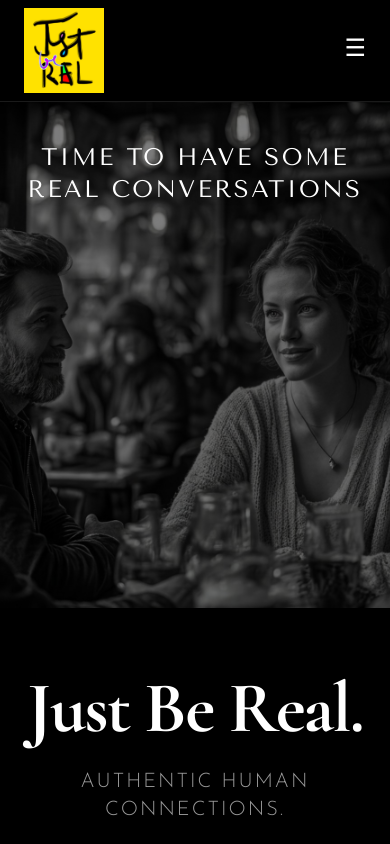
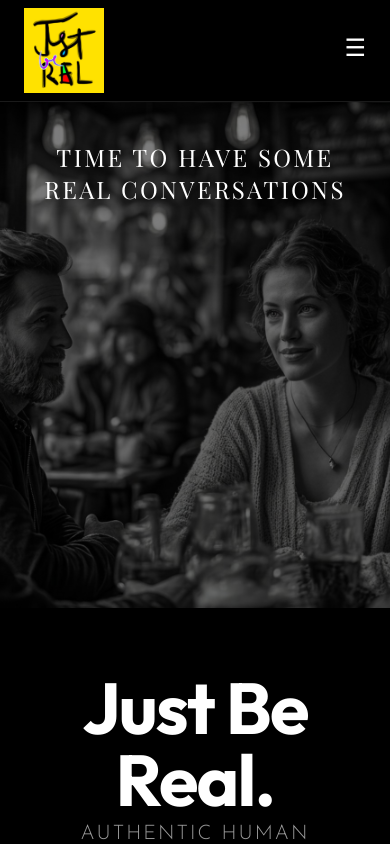
Before and after one commit to Anooppjay/justbereal-website, a Next.js app: page / in a window 390 px wide. Shown: the top 844 px of the page. Built offline with nearby package versions, Linux system fonts and the light colour scheme.

Commit message:
Outfit font on 'Just Be Real.' hero, tightened spacing to tagline (mb-1), rounded-full on /beta-download APK button (ghost aesthetic preserved)

```diff
--- a/app/beta-download/page.tsx
+++ b/app/beta-download/page.tsx
@@ -15,7 +15,7 @@ export default function BetaDownloadPage() {
 
         <a
           href={apkUrl}
-          className="inline-block font-sans font-light text-sm tracking-widest uppercase border border-white/20 px-8 py-4 hover:bg-white hover:text-black transition-colors mb-16"
+          className="inline-block font-sans font-light text-sm tracking-widest uppercase border border-white/20 rounded-full px-8 py-4 hover:bg-white hover:text-black transition-colors mb-16"
         >
           Download APK
         </a>
--- a/app/layout.tsx
+++ b/app/layout.tsx
@@ -1,5 +1,5 @@
 import type { Metadata } from "next";
-import { Cormorant_Garamond, Josefin_Sans, Tenor_Sans, Poppins, Open_Sans } from "next/font/google";
+import { Cormorant_Garamond, Josefin_Sans, Playfair_Display, Poppins, Open_Sans, Outfit } from "next/font/google";
 import "./globals.css";
 import Nav from "@/components/Nav";
 import Footer from "@/components/Footer";
@@ -18,10 +18,10 @@ const josefin = Josefin_Sans({
   display: "swap",
 });
 
-const tenorSans = Tenor_Sans({
+const playfair = Playfair_Display({
   subsets: ["latin"],
-  weight: ["400"],
-  variable: "--font-tenor",
+  weight: ["400", "500", "600"],
+  variable: "--font-playfair",
   display: "swap",
 });
 
@@ -36,6 +36,13 @@ const openSans = Open_Sans({
   subsets: ["latin"],
   weight: ["400", "600"],
   variable: "--font-open-sans",
+  display: "swap",
+});
+
+const outfit = Outfit({
+  subsets: ["latin"],
+  weight: ["400", "500", "600", "700"],
+  variable: "--font-outfit",
   display: "swap",
 });
 
@@ -58,7 +65,7 @@ export default function RootLayout({
   children: React.ReactNode;
 }>) {
   return (
-    <html lang="en" className={`${cormorant.variable} ${josefin.variable} ${tenorSans.variable} ${poppins.variable} ${openSans.variable}`}>
+    <html lang="en" className={`${cormorant.variable} ${josefin.variable} ${playfair.variable} ${poppins.variable} ${openSans.variable} ${outfit.variable}`}>
       <body className="antialiased bg-black text-white min-h-screen flex flex-col">
         <Nav />
         <main className="flex-1">{children}</main>
--- a/app/page.tsx
+++ b/app/page.tsx
@@ -13,14 +13,14 @@ export default function Home() {
         className="relative w-full h-[60vh] sm:h-[70vh] bg-[url('/hero.jpg')] bg-cover bg-center flex items-start justify-center pt-[10%]"
       >
         <div className="absolute inset-0 bg-black/50" />
-        <p className="relative font-tenor text-2xl sm:text-3xl tracking-widest uppercase text-white drop-shadow-md text-center px-6">
+        <p className="relative font-playfair text-2xl sm:text-3xl tracking-widest uppercase text-white drop-shadow-md text-center px-6">
           Time to have some real conversations
         </p>
       </div>
 
       {/* Heading + tagline, centred */}
       <section className="max-w-3xl mx-auto px-6 pt-16 pb-24 text-center">
-        <h1 className="font-serif font-bold text-7xl sm:text-8xl leading-none tracking-tight mb-6">
+        <h1 className="font-outfit font-bold text-7xl sm:text-8xl leading-none tracking-tight mb-1">
           Just Be Real.
         </h1>
         <p className="font-sans font-light text-xl sm:text-2xl tracking-widest uppercase text-white/60">
--- a/tailwind.config.ts
+++ b/tailwind.config.ts
@@ -15,9 +15,10 @@ const config: Config = {
       fontFamily: {
         serif: ["var(--font-cormorant)", "Georgia", "serif"],
         sans: ["var(--font-josefin)", "Helvetica Neue", "sans-serif"],
-        tenor: ["var(--font-tenor)", "Georgia", "serif"],
+        playfair: ["var(--font-playfair)", "Georgia", "serif"],
         poppins: ["var(--font-poppins)", "Helvetica Neue", "sans-serif"],
         "open-sans": ["var(--font-open-sans)", "Helvetica Neue", "sans-serif"],
+        outfit: ["var(--font-outfit)", "system-ui", "sans-serif"],
       },
     },
   },
```
